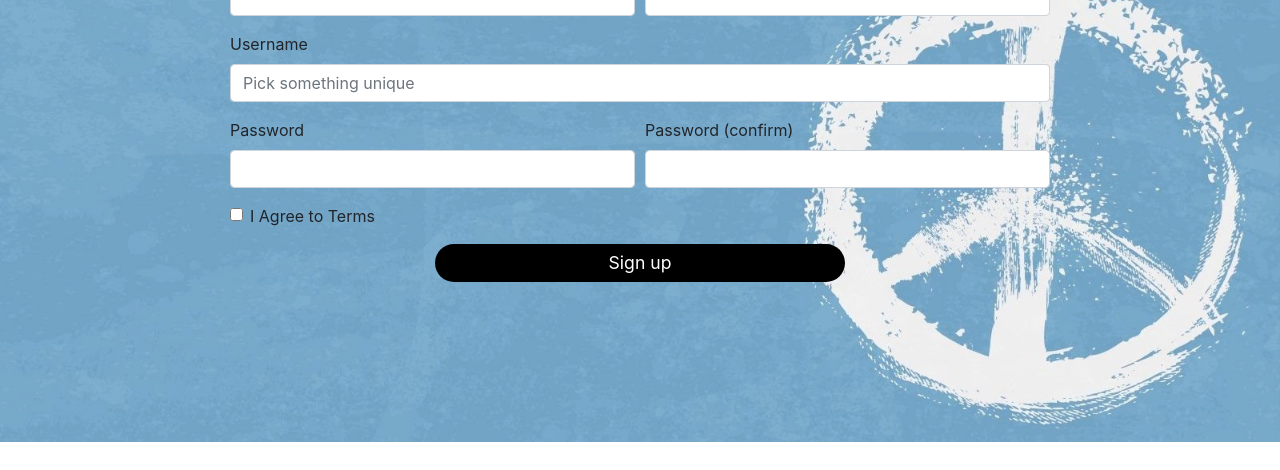
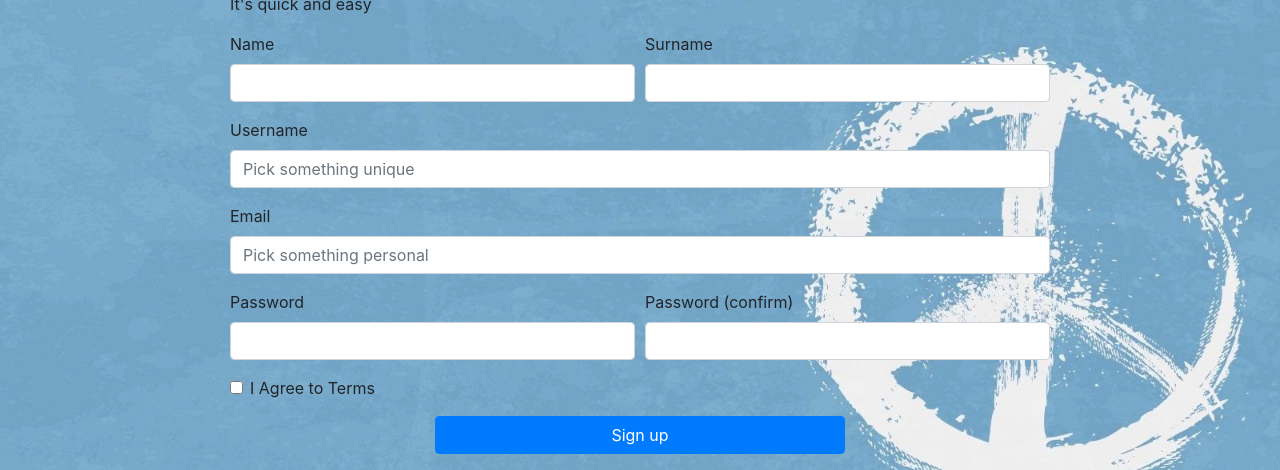
Before and after one commit to mpatsiou/pspi-project, a plain HTML site: page index.html in a window 1280 px wide. Shown: the part 358-828 px from the top of the page. Before the commit the page ends 800 px from the top, so only its background shows below. Drawn offline with nearby package versions, Linux system fonts and the light colour scheme.

Commit message:
Email input and base.css

```diff
--- a/index.html
+++ b/index.html
@@ -4,6 +4,7 @@
     <meta charset="utf-8">
     <link rel="stylesheet" type="text/css "href="https://stackpath.bootstrapcdn.com/bootstrap/4.4.1/css/bootstrap.min.css" integrity="sha384-Vkoo8x4CGsO3+Hhxv8T/Q5PaXtkKtu6ug5TOeNV6gBiFeWPGFN9MuhOf23Q9Ifjh" crossorigin="anonymous">
     <link rel="stylesheet" href="https://cdnjs.cloudflare.com/ajax/libs/font-awesome/4.7.0/css/font-awesome.min.css">
+    <link rel="stylesheet" type="text/css" href="./base.css" />
     <link rel="stylesheet" type="text/css" href="./style.css" />
     <title>Freeeeeedom</title>
     <link rel="shortcut icon" type="image/x-icon" href="./favicon.ico" />
@@ -26,7 +27,7 @@
             </li>
           </ul>
           <form class="form-inline my-2 my-lg-0">
-            <a href="#" class="btn btn-primary btn-lg active" role="button" aria-pressed="true" id="login-button">Log in</a>
+            <a href="./login.html" class="btn btn-primary btn-lg active" role="button" aria-pressed="true" id="login-button">Log in</a>
           </form>
         </div>
       </nav>
@@ -35,7 +36,9 @@
       <div class="mx-auto">
         <h1 class='text-center' id='welcome'><span>Welcome</span></h1>
         <p class='lead' id='introduction'>Welcome to the most reliable blog about freedom and justice in the UN</p>
-        <form id='signup-form'>
+        <h2 id="sign-up-label">Sign Up</h2>
+        <p class="phrase1">It's quick and easy<p>
+        <form class='signup-form form'>
           <div class="form-row">
             <div class="form-group col-md-6">
               <label for="signup-name">Name</label>
@@ -49,6 +52,10 @@
           <div class="form-group">
             <label for="signup-username">Username</label>
             <input type="text" class="form-control" id="signup-username" placeholder="Pick something unique">
+          </div>
+          <div class="form-group">
+            <label for="signup-username">Email</label>
+            <input type="text" class="form-control" id="signup-username" placeholder="Pick something personal">
           </div>
           <div class="form-row">
             <div class="form-group col-md-6">
```
